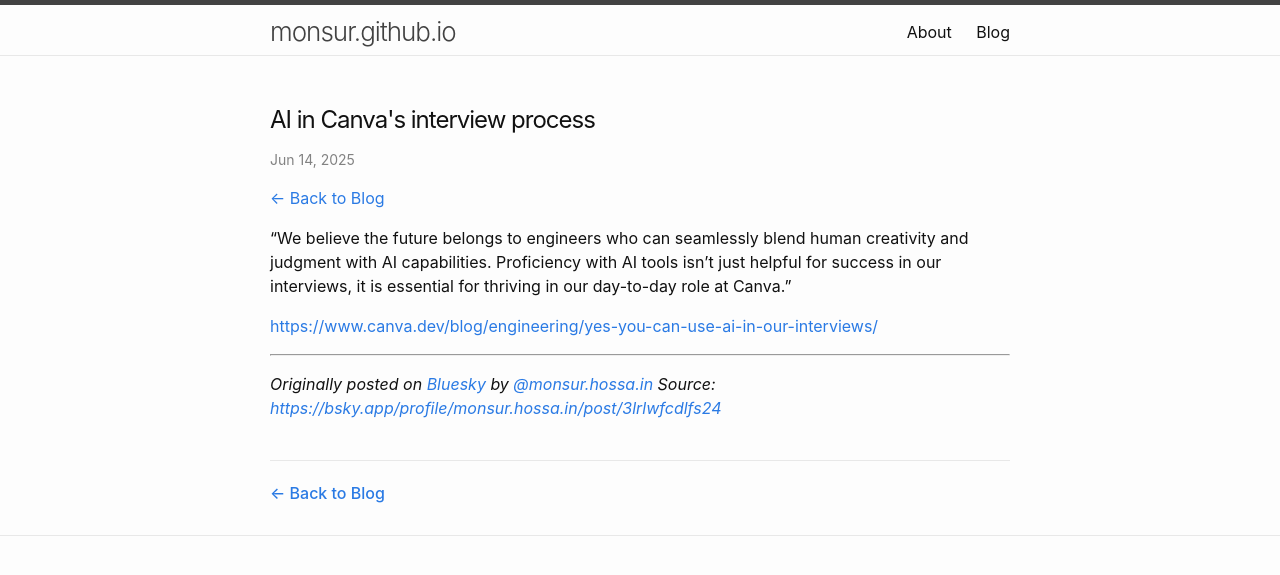
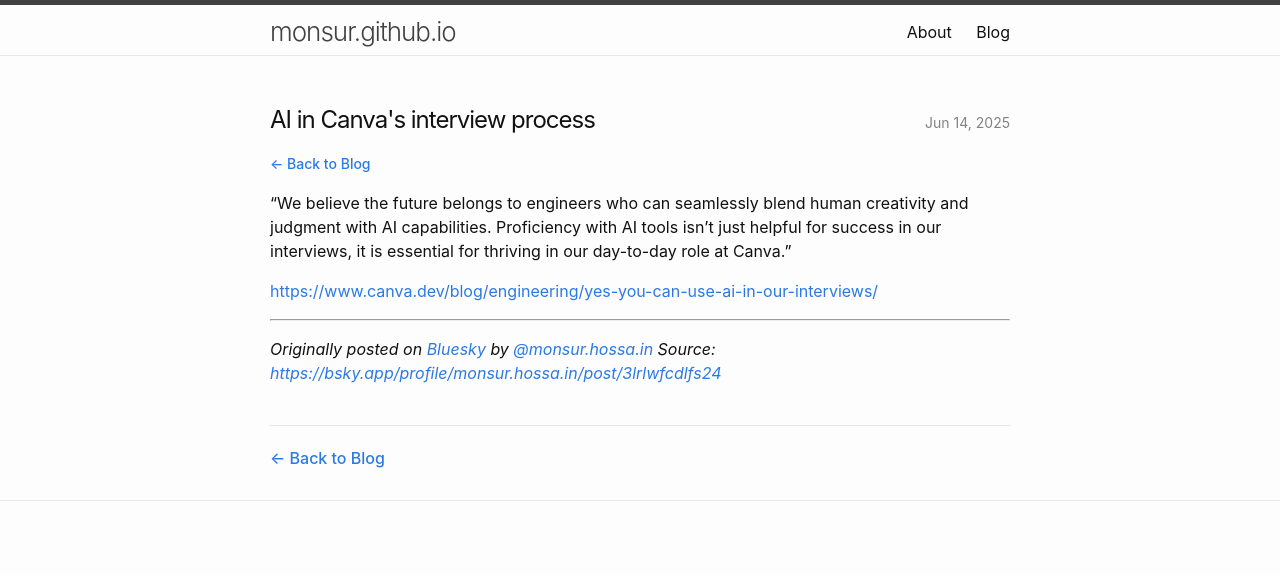
Before and after one commit to monsur/monsur.github.io, a Jekyll site: the page built from _posts/2025-06-14-we-believe-the-future-belongs.md, in a window 1280 px wide. Shown: the top 575 px of the page. Built offline with Jekyll 4.4.1, drawn with Linux system fonts in a browser that asks for light colours.

Commit message:
Tweak back to blog UI

```diff
--- a/_layouts/default.html
+++ b/_layouts/default.html
@@ -200,6 +200,40 @@
       text-decoration: underline;
     }
 
+    .post-meta-nav {
+      margin-bottom: 15px;
+    }
+
+    .post-meta-nav a {
+      text-decoration: none;
+      color: #2a7ae4;
+      font-weight: 500;
+      font-size: 14px;
+    }
+
+    .post-meta-nav a:hover {
+      color: #1756a9;
+      text-decoration: underline;
+    }
+
+    .post-title-row {
+      display: flex;
+      justify-content: space-between;
+      align-items: baseline;
+    }
+
+    .post-title-row .post-title {
+      margin-bottom: 0;
+      flex-grow: 1;
+    }
+
+    .post-title-row time {
+      font-size: 14px;
+      color: #828282;
+      white-space: nowrap;
+      margin-left: 20px;
+    }
+
     .rss-subscribe {
       float: right;
     }
--- a/_layouts/post.html
+++ b/_layouts/post.html
@@ -4,13 +4,15 @@
 
 <article class="post h-entry" itemscope itemtype="http://schema.org/BlogPosting">
   <header class="post-header">
-    <h1 class="post-title p-name" itemprop="name headline">{{ page.title | escape }}</h1>
-    <p class="post-meta">
+    <div class="post-title-row">
+      <h1 class="post-title p-name" itemprop="name headline">{{ page.title | escape }}</h1>
       <time class="dt-published" datetime="{{ page.date | date_to_xmlschema }}" itemprop="datePublished">
         {{ page.date | date: "%b %-d, %Y" }}
       </time>
-    </p>
-    <p><a href="{{ "/" | relative_url }}">&larr; Back to Blog</a></p>
+    </div>
+    <div class="post-meta-nav">
+      <p><a href="{{ "/" | relative_url }}">&larr; Back to Blog</a></p>
+    </div>
   </header>
 
   <div class="post-content e-content" itemprop="articleBody">
```
